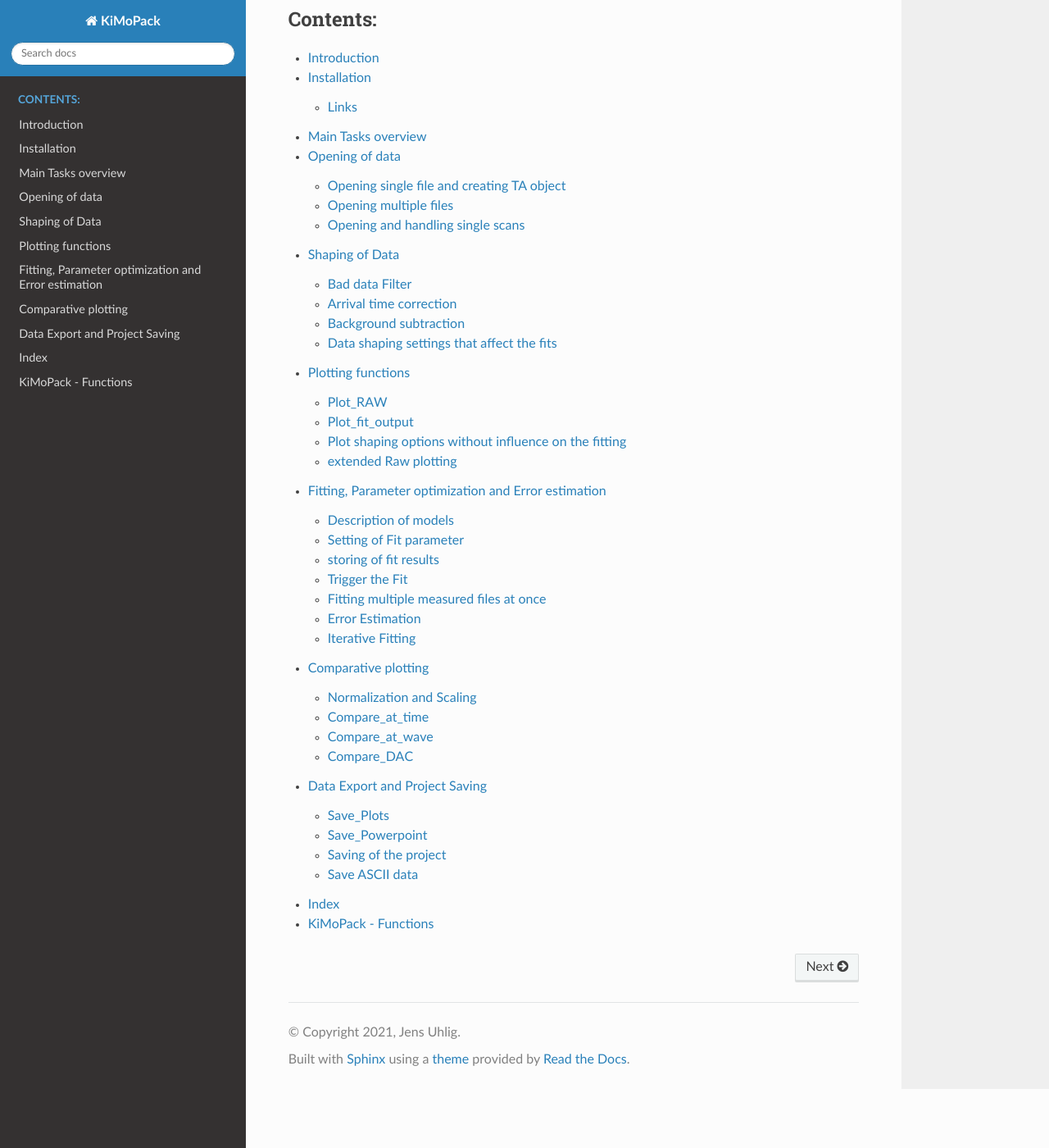
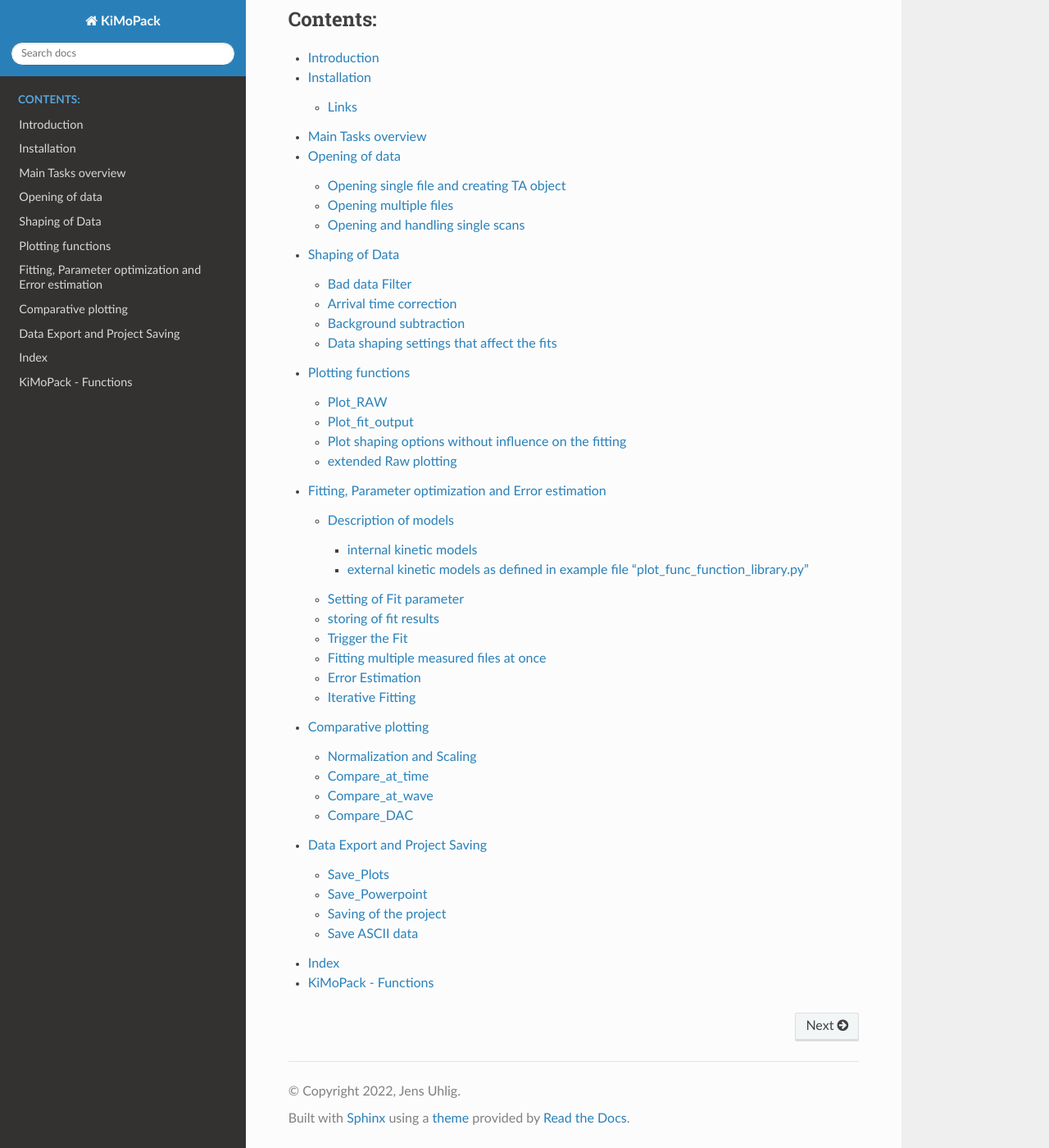
Before and after one commit to erdzeichen/KiMoPack, a Sphinx documentation site: the page built from docs/index.rst, in a window 1280 px wide and 1400 px high, scrolled down 149 px. Shown: the whole window at 82% size. Built offline with Sphinx 7.4.7 and the Read the Docs theme 2.0.0, drawn with Linux system fonts in a browser that asks for light colours.

Commit message:
docs update

```diff
--- a/docs/conf.py
+++ b/docs/conf.py
@@ -12,13 +12,13 @@
 #
 import os
 import sys
-sys.path.insert(0, os.path.abspath('..\\..\\code_folder'))
+sys.path.insert(0, os.path.abspath('../code_folder'))
 
 
 # -- Project information -----------------------------------------------------
 
 project = 'KiMoPack'
-copyright = '2021, Jens Uhlig'
+copyright = '2022, Jens Uhlig'
 author = 'Jens Uhlig'
 
 # The full version, including alpha/beta/rc tags
--- a/docs/index.rst
+++ b/docs/index.rst
@@ -8,7 +8,7 @@
 
 
 .. toctree::
-   :maxdepth: 2
+   :maxdepth: 3
    :caption: Contents:
 
    Introduction
```
Also changed, not shown: README.rst (+4 -3 lines), 1 other file.
